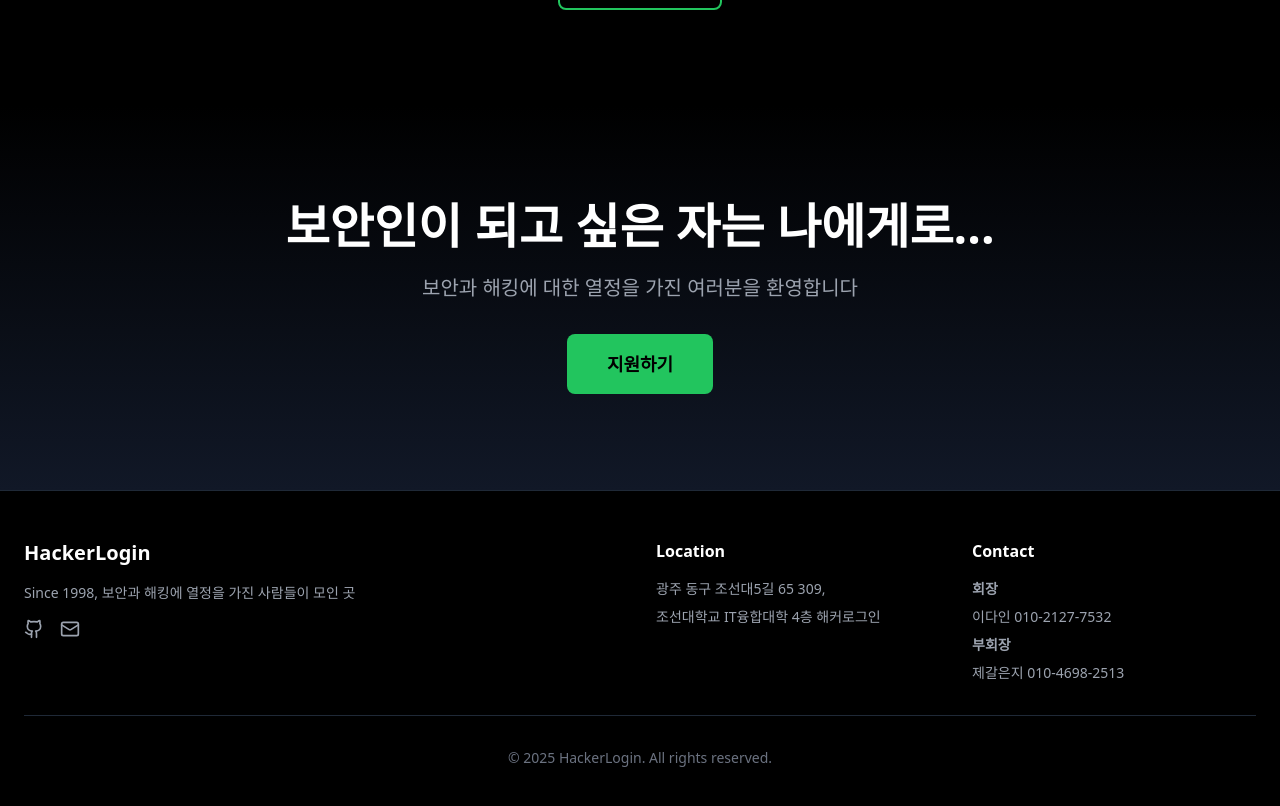
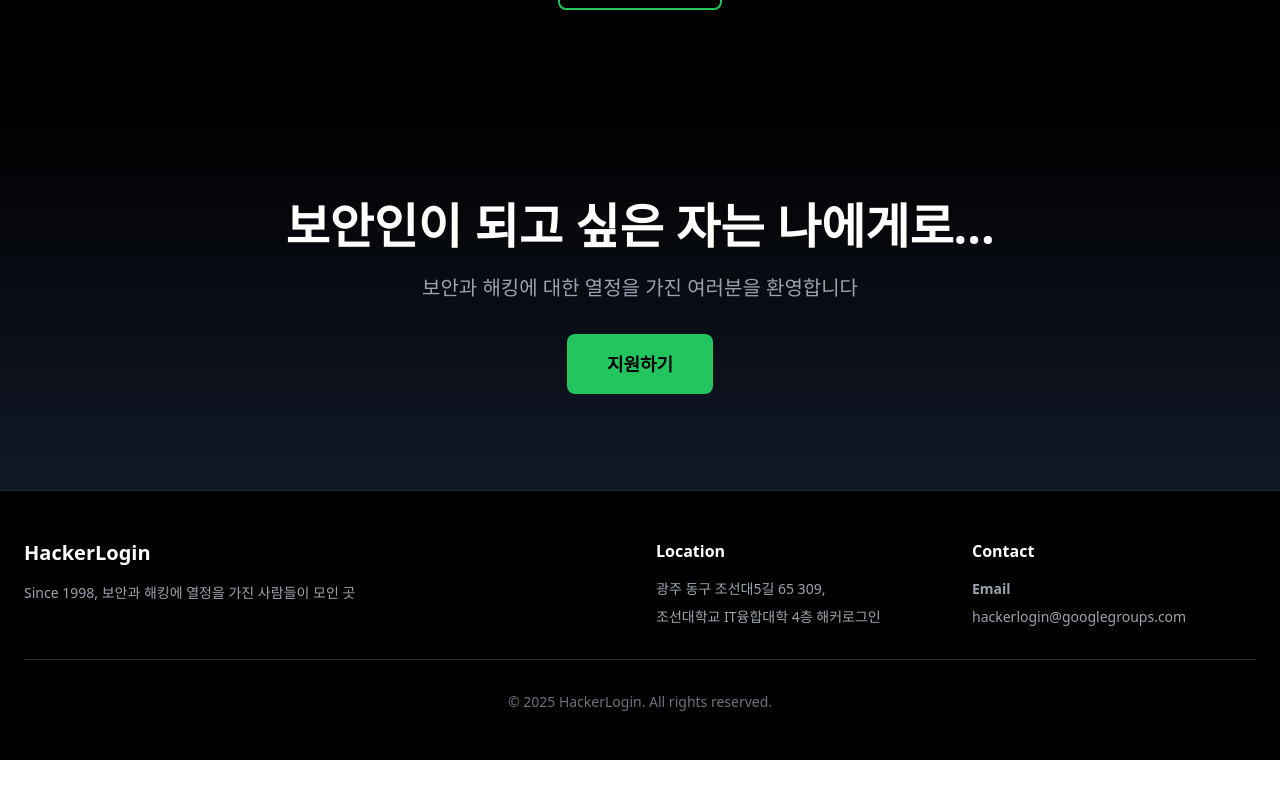
Before and after one commit to HackerLogin/LandingPage, a React (Vite) app: page / in a window 1280 px wide. Shown: the part 2446-3252 px from the top of the page. After the commit the page ends 3206 px from the top, so only its background shows below. Built offline with nearby package versions, Linux system fonts and the light colour scheme.

Commit message:
chore: Footer 회장,부회장 정보 삭제 및 깃허브/메일 퀵링크 아이콘 제거

```diff
--- a/src/components/Footer.tsx
+++ b/src/components/Footer.tsx
@@ -14,14 +14,14 @@ export function Footer() {
             <p className="text-gray-400 text-sm mb-4">
               Since 1998, 보안과 해킹에 열정을 가진 사람들이 모인 곳
             </p>
-            <div className="flex gap-4">
+              {/* <div className="flex gap-4">
                 <a href="https://github.com" target="_blank" rel="noopener noreferrer" className="text-gray-400 hover:text-green-400 transition-colors">
                   <GithubIcon className="w-5 h-5" />
                 </a>
                 <a href="mailto:contact@hackerlogin.com" className="text-gray-400 hover:text-green-400 transition-colors">
                   <MailIcon className="w-5 h-5" />
                 </a>
-            </div>
+              </div> */}
           </div>
 
           {/* Quick Links */}
@@ -37,10 +37,8 @@ export function Footer() {
           <div>
             <h3 className="text-white font-semibold mb-4">Contact</h3>
             <ul className="space-y-2 text-sm text-gray-400">
-              <li className='font-semibold'>회장</li>
-              <li className='font-extralight'>이다인 010-2127-7532</li>
-              <li className='font-semibold'>부회장</li>
-              <li className='font-extralight'>제갈은지 010-4698-2513</li>
+              <li className='font-semibold'>Email</li>
+              <li className='font-extralight'>hackerlogin@googlegroups.com</li>
             </ul>
           </div>
         </div>
```
Lines whose indentation alone changed are shown as unchanged.
